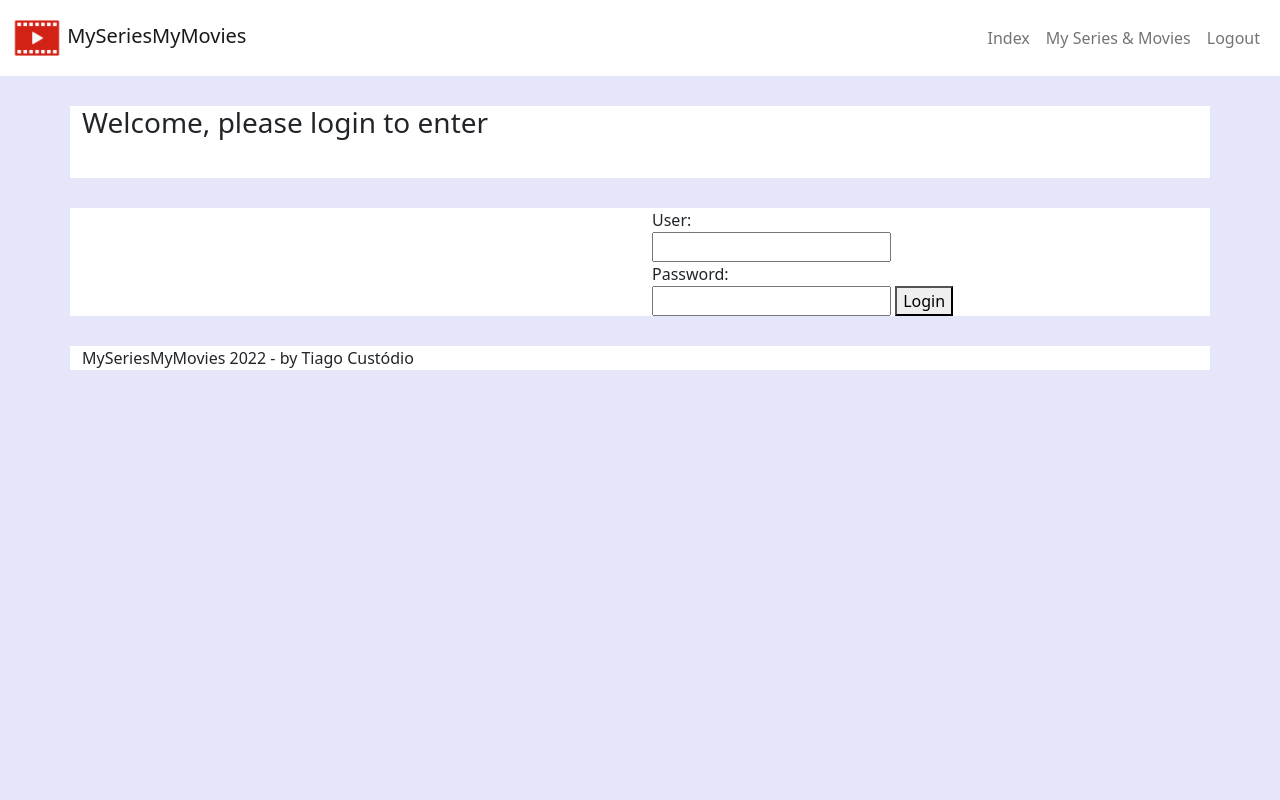
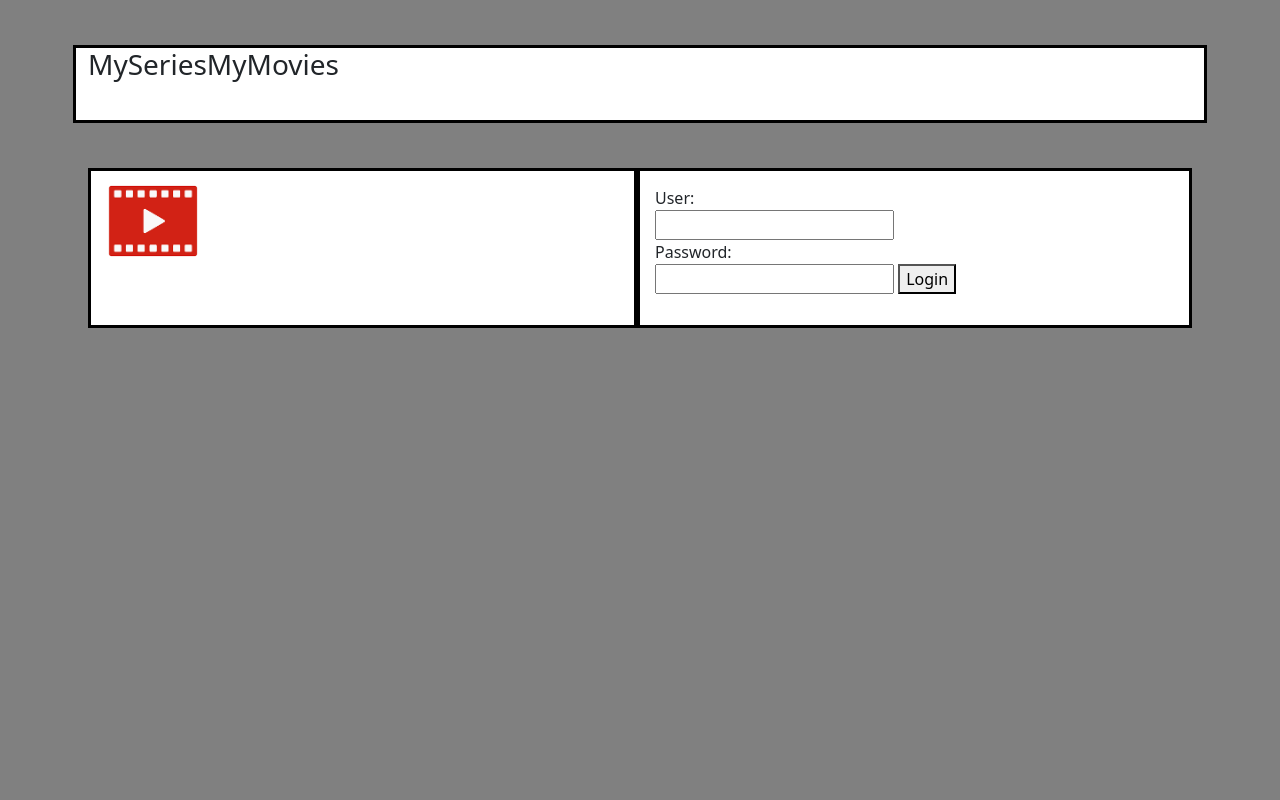
Before and after one commit to tiagoluis86/MySeriesMyMovies, a Django app: page /login/ in a window 1280 px wide. Run offline with Django 3.2, Linux system fonts and the light colour scheme.

Commit message:
background colors corretas

```diff
--- a/core/static/style/style.css
+++ b/core/static/style/style.css
@@ -0,0 +1,3 @@
+body {
+    background-color: gray;
+}
--- a/templates/login.html
+++ b/templates/login.html
@@ -1,24 +1,26 @@
-{% extends "model-page.html" %}
+<meta charset="UTF-8">
+{% load static %}
 
-{% block content %}
+<link href="https://cdn.jsdelivr.net/npm/bootstrap@5.1.3/dist/css/bootstrap.min.css" rel="stylesheet" integrity="sha384-1BmE4kWBq78iYhFldvKuhfTAU6auU8tT94WrHftjDbrCEXSU1oBoqyl2QvZ6jIW3" crossorigin="anonymous">
+<link rel="stylesheet" type="text/css" href="{% static 'style/style.css' %}">
 
-<div class="container">
+<div class="container" style="padding: 15px;">
 
-    <div class="row" style="margin-top: 30px; background-color: #FFFFFF;">
+    <div class="row" style="margin-top: 30px; background-color: #FFFFFF; border-style: solid; border-color: black;">
         <div class="col;" style="margin-bottom: 30px" style="border-style: solid; margin-top: 30px; background-color: #FFFFFF;">
-            <h3>Welcome, please login to enter</h3>
+            <h3>MySeriesMyMovies</h3>
         </div>
     </div>
 
-    <div class="row">
-        <div class="col" style="margin-top: 30px; background-color: #FFFFFF;">
+    <div class="row"  style="padding: 15px;">
+        <div class="col" style="margin-top: 30px; background-color: #FFFFFF; border-style: solid; border-color: black">
 
-
-
+            <img src="{% static 'images/logo.png' %}" alt="logo" style="width: 100px;">
+            <p></p>
 
         </div>
 
-        <div class="col" style="margin-top: 30px; background-color: #FFFFFF;">
+        <div class="col" style="margin-top: 30px; padding: 15px; background-color: #FFFFFF; border-style: solid; border-color: black">
             <form action="submit" method="POST">{% csrf_token %}
             <div align="left">
             <label>User:</label>
@@ -45,5 +47,3 @@
         </div>
     {% endfor %}
 </body>
-
-{% endblock %}
--- a/templates/model-footer.html
+++ b/templates/model-footer.html
@@ -1,4 +1,4 @@
-<div class="container" style="margin-top: 30px; background-color: #FFFFFF;">
+<div class="container" style="margin-top: 30px; padding: 15px; background-color: #FFFFFF;">
 
     <p>MySeriesMyMovies 2022 - by Tiago Custódio</p>
 
--- a/templates/model-page.html
+++ b/templates/model-page.html
@@ -4,7 +4,7 @@
     {% include "model-header.html" %}
 
 </head>
-<body style="background-color: #E6E6FA;">
+<body style="background-color: gray;">
     {% block content %} {% endblock %}
     {% include "model-footer.html" %}
 </body>
```
Also changed, not shown: db.sqlite3.
